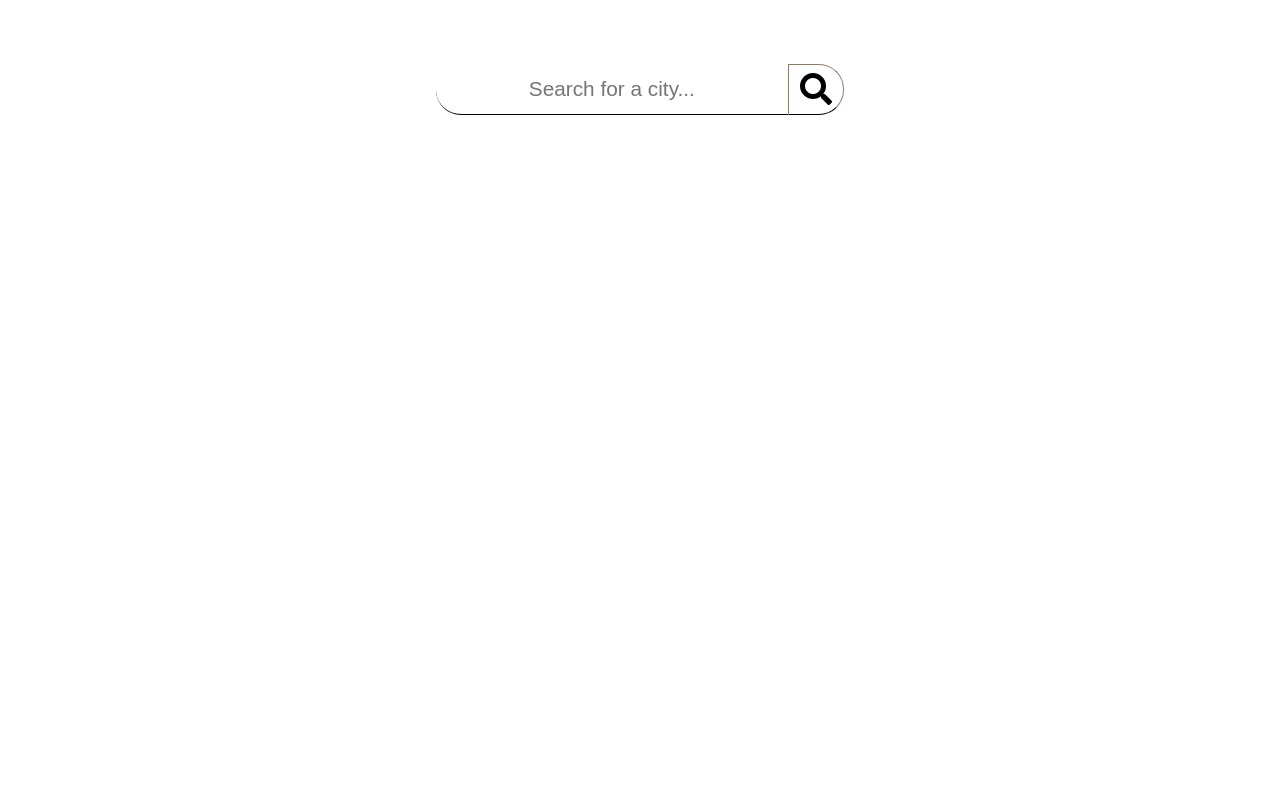
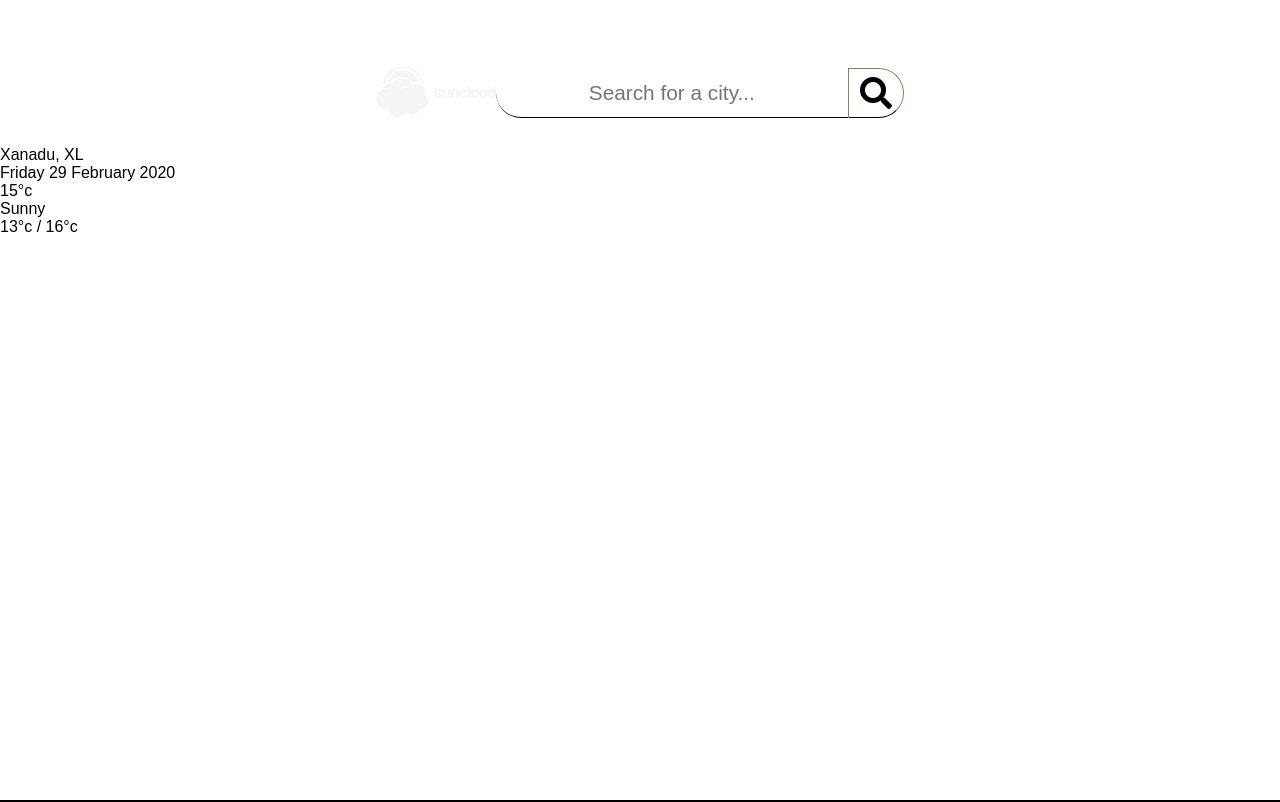
Before and after one commit to GSG-FC02/WeatherApp, a plain HTML site: page weather-page/weather.html in a window 1280 px wide. Drawn offline with nearby package versions, Linux system fonts and the light colour scheme.

Commit message:
add html fot fetch api map Relates #37

```diff
--- a/weather-page/weather.html
+++ b/weather-page/weather.html
@@ -34,6 +34,9 @@
     <body>
         <div class="app-wrap">
             <header>
+              <div class="logo" >
+                <a href="../index.html"> <img src="../images/sunCloud logo.png" alt="logo"></a>
+              </div>
                 <input
                     type="text"
                     autocomplete="off"
@@ -43,6 +46,19 @@
                 <i class="fas fa-search fa-2x"></i>
                 <p></p>
             </header>
+            <main>
+              <section class="location">
+                  <div class="city">Xanadu, XL</div>
+                  <div class="date">Friday 29 February 2020</div>
+              </section>
+              <div class="current">
+                  <div class="temp">15<span>°c</span></div>
+                  <div class="weather">Sunny</div>
+                  <div class="hi-low">13°c / 16°c</div>
+              </div>
+          </main>
         </div>
+        <div id="map"></div>
+        <div class="hello" style="border: 1px solid #000"></div>
     </body>
 </html>
```
